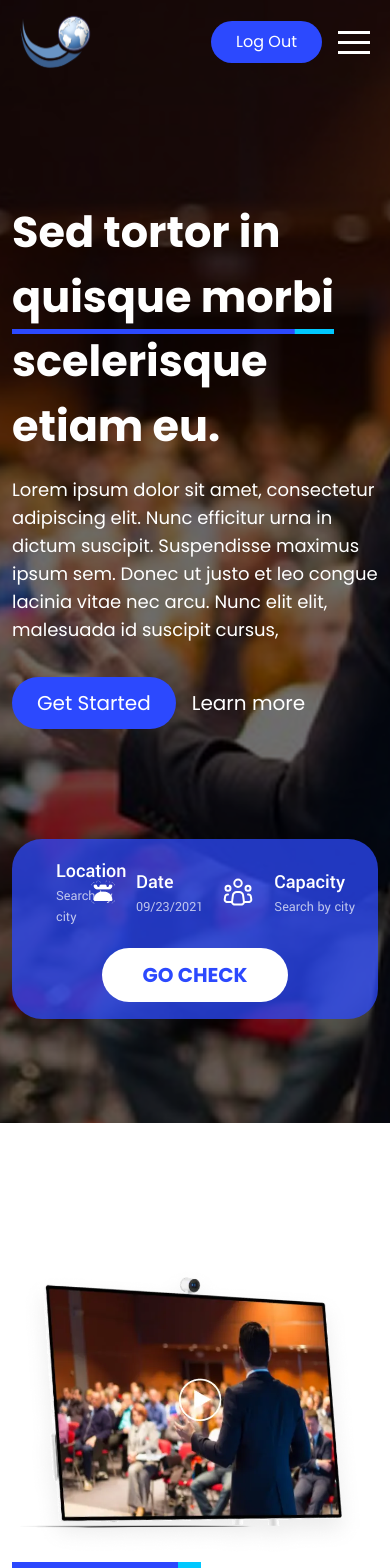
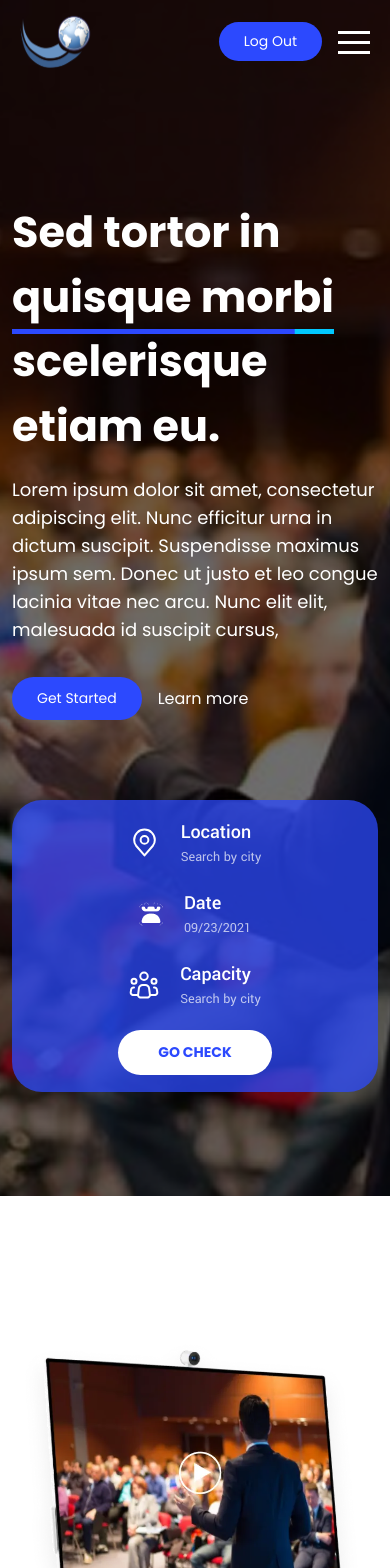
Before and after one commit to Nehaboora033/eventfree-routing, a React (Vite) app: page / in a window 390 px wide. Shown: the top 1568 px of the page. Built offline with nearby package versions, Linux system fonts and the light colour scheme.

Commit message:
completed

```diff
--- a/src/App.css
+++ b/src/App.css
@@ -15,10 +15,3 @@
 .text-stroke {
   -webkit-text-stroke: 0.3px;
 }
-
-@media (max-width: 550px) {
-  div.blue {
-    display: grid !important;
-    grid-template-columns: 1fr !important;
-  }
-}
--- a/src/components/Exploreevents.jsx
+++ b/src/components/Exploreevents.jsx
@@ -7,9 +7,9 @@ import { EXPLORE } from '../utils/helper'
 
 const Exploreevents = () => {
     return (
-        <div className='max-w-[1320px] mx-auto md:mb-[163px] mb-[125px] '>
+        <div className='max-w-[1320px] mx-auto lg:mb-[163px] mb-[90px] '>
             <div className="flex flex-wrap lg:gap-0 gap-5">
-                <div className="lg:w-[45%] w-full px-3 ">
+                <div className="lg:w-[45%] w-full  px-3 ">
                     <img src={line} alt="image" draggable='false' className='mb-[9px] ' />
 
                     <Heading headingText={'Explore our latest events'} className='lg:max-w-[338px] w-full leading-[137%] mb-3 ' />
@@ -21,7 +21,7 @@ const Exploreevents = () => {
                     </Link>
                 </div>
 
-                <div className="lg:w-[55%] w-full px-3 flex sm:gap-[31px] min-[450px]:flex-row flex-col">
+                <div className="lg:w-[55%] w-full px-3 flex lg:gap-[31px]  min-[450px]:flex-row flex-col">
                     {EXPLORE.map((item, index) => (
                         <div key={index} className='pt-[10px] pb-6 px-3 rounded-[5px] hover:scale-[1.025] hover:shadow-card transition-all duration-200 '>
                             <img src={item.image} alt="image" draggable='false' className='w-full mb-[13px] ' />
--- a/src/components/Homehersection.jsx
+++ b/src/components/Homehersection.jsx
@@ -15,24 +15,23 @@ const Homehersection = () => {
                         <img src={blueline} alt="img" className='absolute' />
                     </span>
                     scelerisque etiam eu.
-
                 </h1>
 
                 <NormalText
                     className='max-w-[765px] font-yantra sm:text-[20px] !text-lg  text-white mb-[33px] '
                     NormalText={'Lorem ipsum dolor sit amet, consectetur adipiscing elit. Nunc efficitur urna in dictum suscipit. Suspendisse maximus ipsum sem. Donec ut justo et leo congue lacinia vitae nec arcu. Nunc elit elit, malesuada id suscipit cursus,'} />
 
-                <div className='flex sm:gap-[23px] gap-4 items-center min-[730px]:mb-[145px] mb-[110px] '>
+                <div className='flex sm:gap-[23px] gap-4 items-center min-[730px]:mb-[145px] mb-[80px] sm:mb-[110px] '>
                     <Button
                         buttonText={'Get Started'}
-                        className='py-[11px] px-7 text-[20px] leading-[150%] ' />
+                        className='py-[11px] px-7 text-base sm:text-[20px] leading-[150%] ' />
 
-                    <Link className='font-poppins font-normal text-[20px] whitespace-nowrap text-white '>
+                    <Link className='font-poppins font-normal text-base sm:text-[20px] whitespace-nowrap text-white '>
                         Learn more
                     </Link>
                 </div>
 
-                <div className="grid grid-cols-1 min-[550px]:grid-cols-3 min-[730px]:flex flex-col min-[730px]:flex-row py-[17px] px-[23px] justify-between min-[740px]:gap-0 gap-5 items-center max-w-[962px] bg-[#2C49FEBD] min-[730px]:rounded-full rounded-[30px]">
+                <div className="flex flex-col min-[550px]:grid min-[550px]:grid-cols-3 min-[730px]:flex min-[730px]:flex-row py-[17px] px-[23px] justify-between min-[740px]:gap-0 gap-5 items-center max-w-[962px] bg-[#2C49FEBD] min-[730px]:rounded-full rounded-[30px]">
                     {BLUEBOX.map((items, index) => (
                         <React.Fragment key={index}>
                             <div className='flex gap-[21px] items-center '>
@@ -49,7 +48,7 @@ const Homehersection = () => {
                             <div className="border-[2px] h-[74px] border-white max-[730px]:hidden "></div>
                         </React.Fragment>
                     ))}
-                    <Button className='col-span-3 max-w-[190px] max-[730px]:mx-auto !sm:py-5 !py-3 !px-10 bg-white !text-[#2C49FE] uppercase !font-bold text-[20px] ' buttonText={'go check'} />
+                    <Button className='col-span-3 max-w-[190px] max-[730px]:mx-auto !sm:py-5 !py-3 !px-10 bg-white !text-[#2C49FE] uppercase !font-bold sm:text-[20px] text-base ' buttonText={'go check'} />
                 </div>
             </div>
         </div>
--- a/src/components/Joinus.jsx
+++ b/src/components/Joinus.jsx
@@ -9,12 +9,12 @@ import FormInput from './common/FormInput'
 const Joinus = () => {
     return (
         <div className='max-w-[1320px] mx-auto mb-[90px] px-3'>
-            <div className="flex flex-wrap items-center -mx-3 md:gap-0 gap-4">
-                <div className="md:w-1/2 w-full lg:flex-row flex-col px-3 flex items-center justify-center">
-                    <img src={joinusimg} alt="image" draggable='false' className='md:w-[80%] max-md:hidden ' />
+            <div className="flex flex-wrap items-center -mx-3 min-[800px]:gap-0 gap-4">
+                <div className="min-[800px]:w-1/2 w-full lg:flex-row flex-col px-3 flex items-center justify-center">
+                    <img src={joinusimg} alt="image" draggable='false' className='min-[800px]:w-[80%] max-[800px]:hidden ' />
                 </div>
 
-                <div className="md:w-1/2 w-full md:flex-row flex-col px-3 ">
+                <div className="min-[800px]:w-1/2 w-full min-[800px]:flex-row flex-col px-3 ">
                     <img src={blueline} alt="image" draggable='false'  />
 
                     <Heading headingText={"Join Us !"}/>
--- a/src/components/Usernameherosection.jsx
+++ b/src/components/Usernameherosection.jsx
@@ -29,7 +29,7 @@ const Usernameherosection = () => {
                     </div>
 
                     <NormalText className={'max-w-[857px] mt-5 mb-[38px]'} NormalText={'Dictumst vulputate eget quisque iaculis hendrerit quis ut fringilla. Senectus gravida sed interdum pretium at quam morbi. Nunc, libero nam cursus sem faucibus urna. Hendrerit vulputate in duis donec sit. Ut vitae dolor fringilla urna eget aliquet.'} />
-                    <div className='grid min-[700px]:grid-cols-5 min-[400px]:grid-cols-3 grid-cols-2 min-[700px]:gap-0 gap-2 '>
+                    <div className='grid min-[700px]:grid-cols-5 min-[400px]:grid-cols-3 grid-cols-2 min-[700px]:gap-0 gap-4 '>
                         {USERNAME_HERO_DATA.map((item, index) => (
                             <div key={index} className='' >
                                 <div className='flex gap-2 items-center '>
--- a/src/components/common/Button.jsx
+++ b/src/components/common/Button.jsx
@@ -2,7 +2,7 @@ import React from 'react'
 
 const Button = ({buttonText,className="", onClick}) => {
   return (
-      <button onClick={onClick} className={`${className} rounded-full whitespace-nowrap text-white py-[9px] px-[25px] sm:py-[11px] sm:px-[28px] bg-[#2C49FE]  text-base hover:scale-105 active:scale-95 cursor-pointer transition-all duration-150 ease-in-out`}>
+      <button onClick={onClick} className={`${className} rounded-full whitespace-nowrap text-white py-[9px] px-[25px] sm:py-[11px] sm:px-[28px] bg-[#2C49FE]  text-[14px] sm:text-base hover:scale-105 active:scale-95 cursor-pointer transition-all duration-150 ease-in-out`}>
           {buttonText}
    </button>
   )
--- a/src/components/common/Input.jsx
+++ b/src/components/common/Input.jsx
@@ -15,10 +15,10 @@ const Input = ({ placeholderText, profile, className = '', onPost }) => {
       <input type="text" placeholder={placeholderText}
         value={commentText}
         onChange={(e)=>setCommentText(e.target.value)}
-        className={`border border-[#9CA1BE] min-[520px]:pl-[88px] pl-[70px] min-[520px]:pr-[205px] w-full h-[70px] rounded-[35px] py-2 px-3 ${className}`} />
-      <Button buttonText={"Post Comment"} className='min-[520px]:absolute min-[520px]:top-[7px]  min-[520px]:right-[7px] min-[520px]:py-[13px] h-[56px]'
+        className={`border border-[#9CA1BE] min-[520px]:pl-[88px] pl-[70px] min-[520px]:pr-[205px] w-full min-[520px]:h-[70px] h-[58px] rounded-[35px] py-2 px-3 ${className}`} />
+      <Button buttonText={"Post Comment"} className='min-[520px]:absolute min-[520px]:top-[7px]  min-[520px]:right-[7px] min-[520px]:py-[13px] min-[520px]:h-[56px] h-[45px] max-[520px]:px-[16px]'
         onClick={handlePost} />
-     <img src={profile} alt="profile" className='absolute top-[7px] left-[9px]' />
+     <img src={profile} alt="profile" className='absolute top-[7px] left-[9px] w-[45px] h-[45px] min-[520px]:w-[56px] min-[520px]:h-[56px]' />
     </div>
   )
 }
--- a/src/components/common/Navbar.jsx
+++ b/src/components/common/Navbar.jsx
@@ -57,10 +57,10 @@ const Navbar = () => {
 
                     if (MainPage) {
                       textColor = scrolled
-                        ? 'text-black max-md:text-white'
-                        : 'text-white max-md:text-white';
+                        ? 'text-black max-lg:text-white'
+                        : 'text-white max-lg:text-white';
                     } else if (FeedPageMatch) {
-                      textColor = 'text-black max-md:text-white';
+                      textColor = 'text-black max-lg:text-white';
                     } else {
                       textColor = 'text-black';
                     }
```
Also changed, not shown: src/components/Makeusspecial.jsx (+4 -4 lines).
